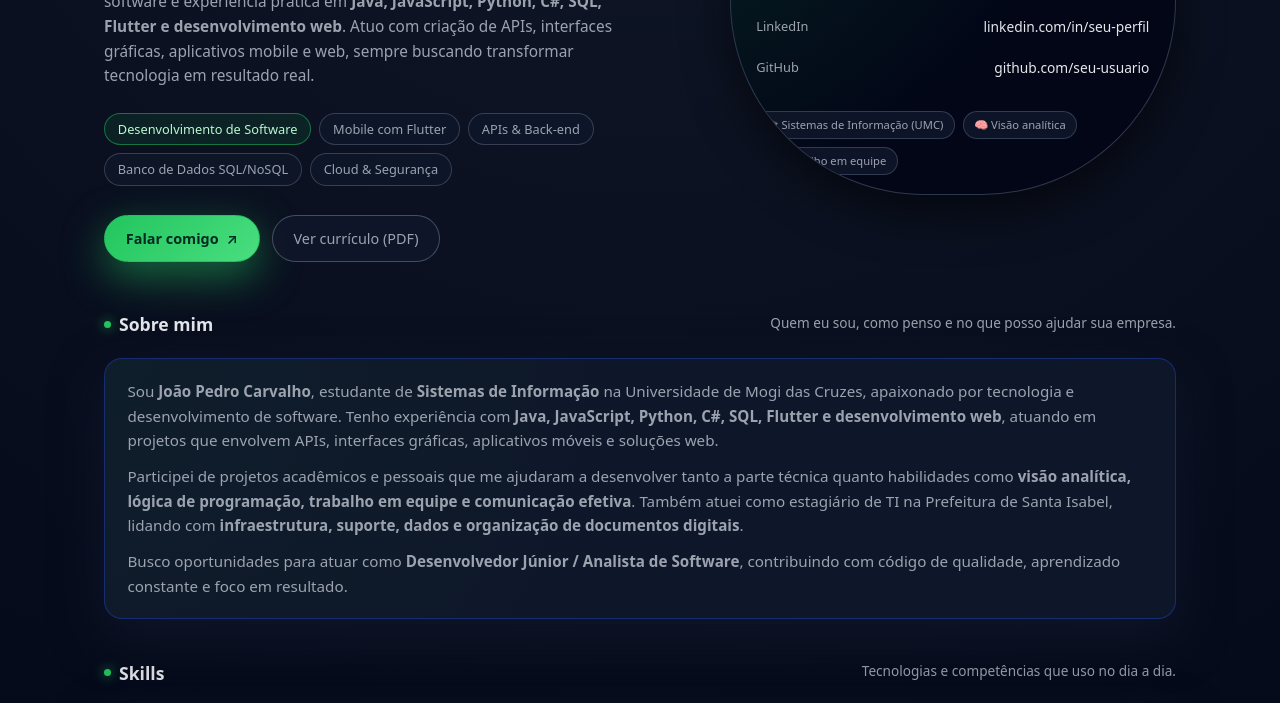
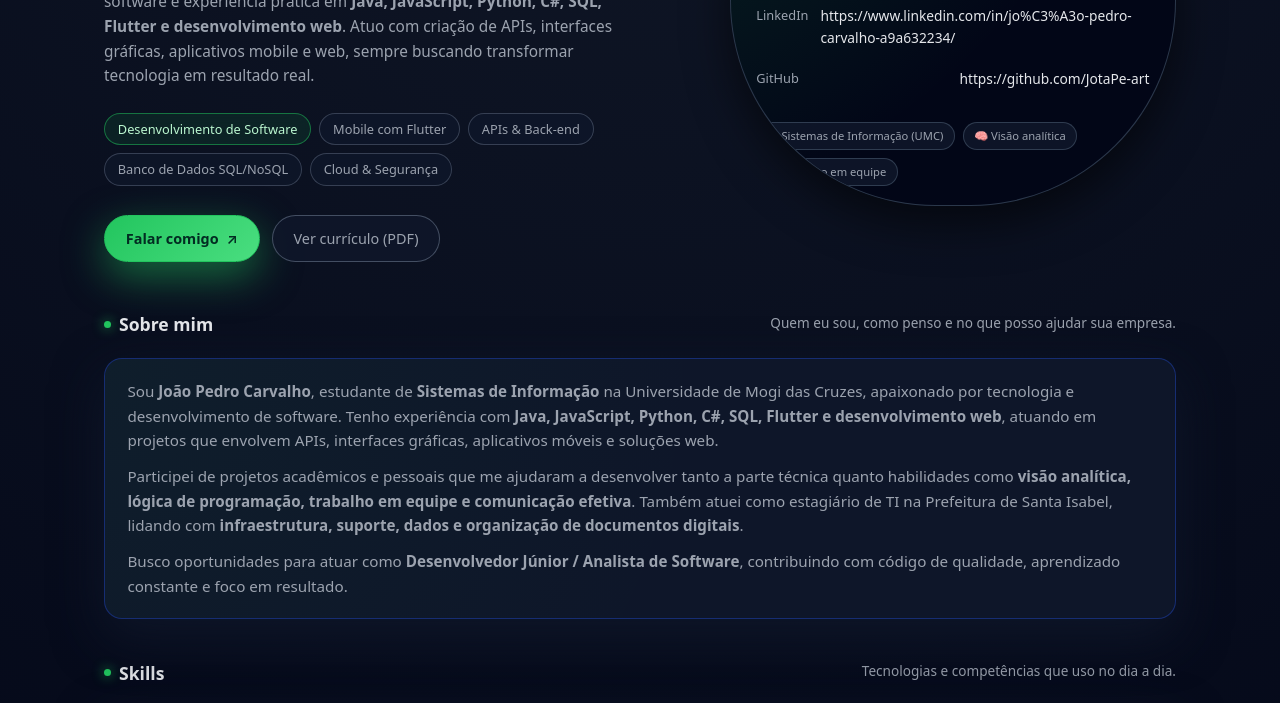
Before and after one commit to JotaPe-art/Jo-o-Apresenta-o, a plain HTML site: page index.html in a window 1280 px wide. Shown: the part 397-1100 px from the top of the page. Drawn offline with Linux system fonts and the light colour scheme.

```diff
--- a/index.html
+++ b/index.html
@@ -673,7 +673,7 @@
               <span>
                 <!-- Substitua # pelo link do seu LinkedIn -->
                 <a href="#" target="_blank" rel="noopener">
-                  linkedin.com/in/seu-perfil
+                  https://www.linkedin.com/in/jo%C3%A3o-pedro-carvalho-a9a632234/
                 </a>
               </span>
             </div>
@@ -682,7 +682,7 @@
               <span>
                 <!-- Substitua # pelo link do seu GitHub -->
                 <a href="#" target="_blank" rel="noopener">
-                  github.com/seu-usuario
+                  https://github.com/JotaPe-art
                 </a>
               </span>
             </div>
```
